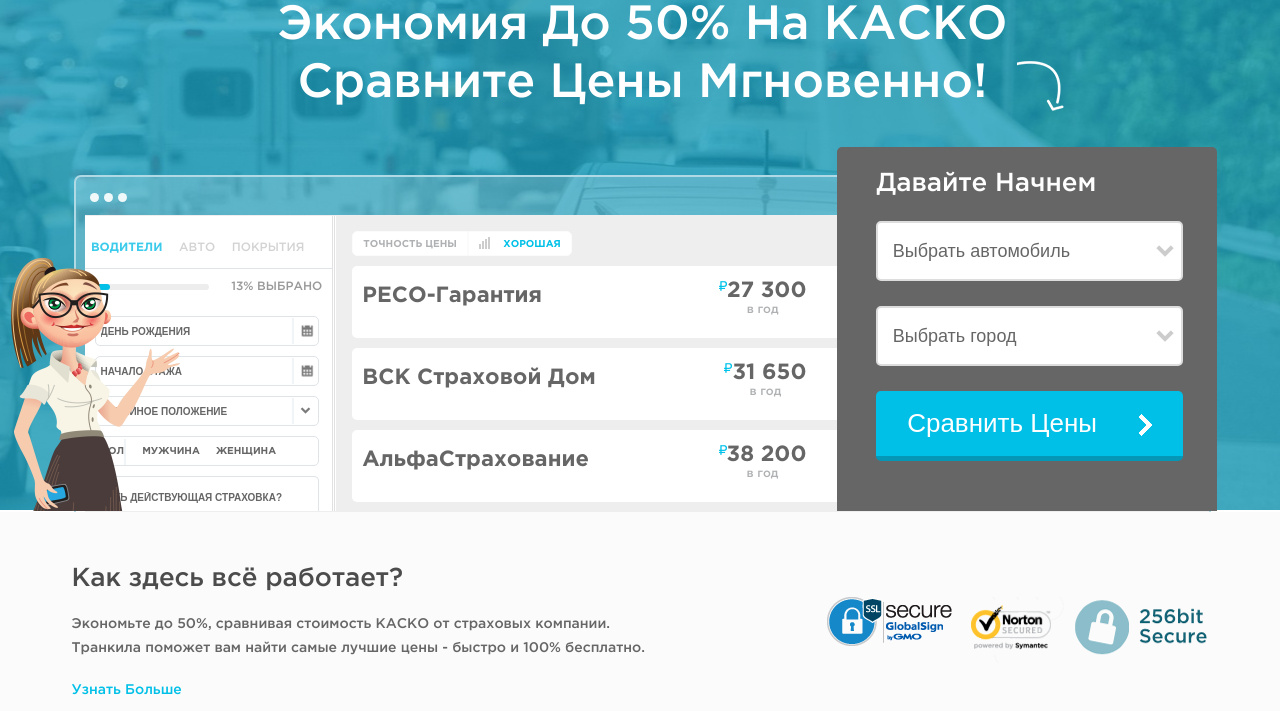
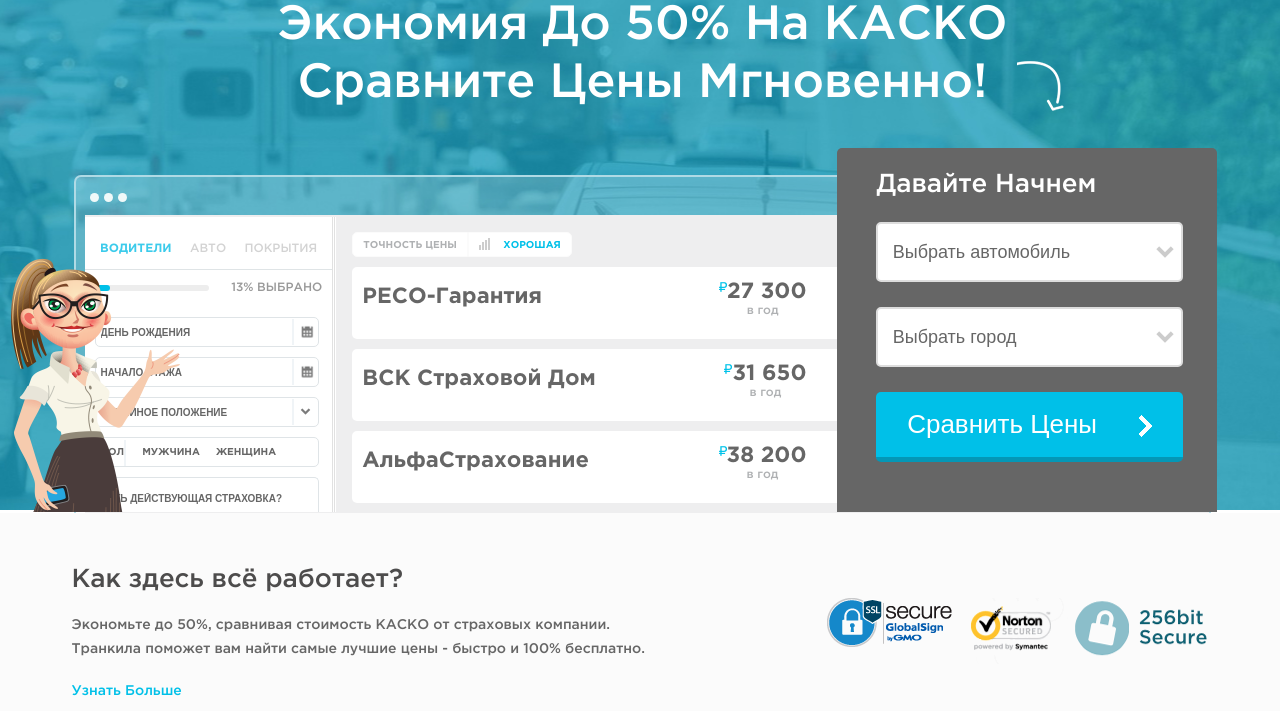
Before and after one commit to Andrukas8/responsive_design_practice, a plain HTML site: page index.html in a window 1280 px wide. Shown: the part 89-800 px from the top of the page. Drawn offline with Linux system fonts and the light colour scheme.

Commit message:
issue #39: centeraligning links in header form

```diff
--- a/index.css
+++ b/index.css
@@ -257,6 +257,7 @@
   background-color: rgb(238, 238, 239);
   padding-top: 1px;
   margin-top: 0;
+  border-top: 1px solid rgb(238, 238, 239);
 }
 
 header .header-container .header-content-wrapper .header-data-wrapper .form-wrapper {
@@ -269,15 +270,23 @@
   box-shadow: 1px 0px 0px rgb(225, 225, 225), 2px 0px 0px white, 3px 0px 0px rgb(225, 225, 225), 4px 0px 0px white;
 }
 
-header .header-container .header-content-wrapper .header-data-wrapper .form-wrapper a {
+header .header-container .header-content-wrapper .header-data-wrapper .form-wrapper .upper-form-nav {
+  text-align: center;
+}
+
+
+header .header-container .header-content-wrapper .header-data-wrapper .form-wrapper .upper-form-nav a {
   text-transform: uppercase;
   color: rgb(211, 211, 211);
   font-size: 12px;
-  margin-left: 2.385%;
-  margin-right: 2.385%;
-}
-
-header .header-container .header-content-wrapper .header-data-wrapper .form-wrapper .active {
+  margin-right: 5.5%;
+}
+
+header .header-container .header-content-wrapper .header-data-wrapper .form-wrapper .upper-form-nav a:last-child{
+  margin-right: 0;
+}
+
+header .header-container .header-content-wrapper .header-data-wrapper .form-wrapper .upper-form-nav .active {
   color: rgb(60, 203, 235);
   font-weight: bold;
 }
--- a/index.html
+++ b/index.html
@@ -38,10 +38,15 @@
                 </div>
                 <div class="header-data-wrapper clearfix">
                     <!--box #1-->
+
                     <div class="form-wrapper">
-                        <a href="#" class="active">водители</a>
-                        <a href="#">авто</a>
-                        <a href="#">покрытия</a>
+
+                        <div class="upper-form-nav">
+                            <a href="#" class="active">водители</a>
+                            <a href="#">авто</a>
+                            <a href="#">покрытия</a>
+                        </div>
+
                         <hr class="header-form-line">
                         <div class="progress-bar clearfix">
                             <div class="progress-bar-scale">
```
